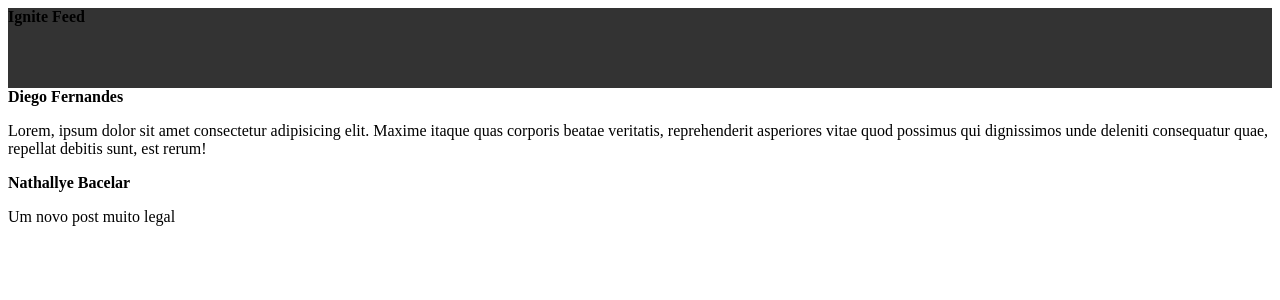
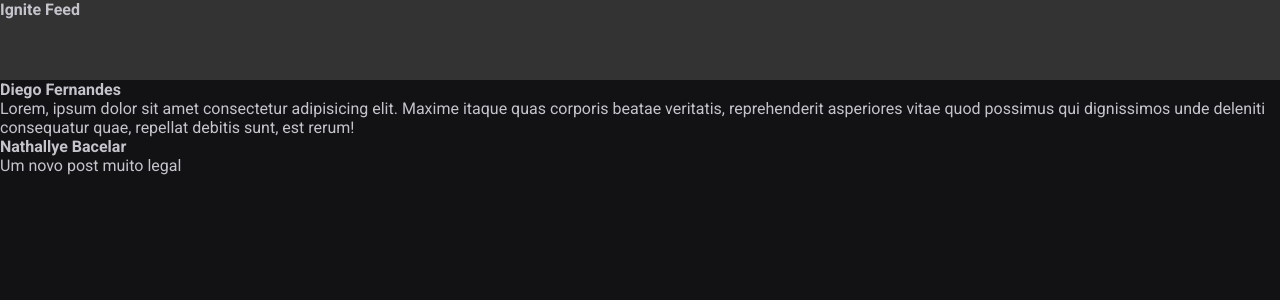
Before and after one commit to nathallye/ignite-feed, a React (Vite) app: page / in a window 1280 px wide. Shown: the top 300 px of the page. Built offline with nearby package versions, Linux system fonts and the light colour scheme.

Commit message:
Aplicação de CSS global

```diff
--- a/index.html
+++ b/index.html
@@ -2,8 +2,15 @@
 <html lang="en">
   <head>
     <meta charset="UTF-8" />
+
+    <link rel="preconnect" href="https://fonts.googleapis.com" />
+    <link rel="preconnect" href="https://fonts.gstatic.com" crossorigin />
+
     <link rel="icon" type="image/svg+xml" href="/vite.svg" />
     <meta name="viewport" content="width=device-width, initial-scale=1.0" />
+
+    <link href="https://fonts.googleapis.com/css2?family=Roboto:wght@400;700&display=swap" rel="stylesheet" />
+
     <title>Vite + React</title>
   </head>
   <body>
--- a/src/App.jsx
+++ b/src/App.jsx
@@ -1,5 +1,7 @@
 import Header from "./components/Header";
 import Post from "./components/Post";
+
+import "./global.css";
 
 export default function App() {
 
--- /dev/null
+++ b/src/global.css
@@ -0,0 +1,31 @@
+:root { /*Variáveis css*/
+  --white: #fff;
+
+  --gray-100: #e1e1e6;
+  --gray-300: #c4c4cc;
+  --gray-400: #8d8d99;
+  --gray-600: #323238;
+  --gray-700: #29292e;
+  --gray-800: #202024;
+  --gray-900: #121214;
+
+  --green-500: #00875f;
+}
+
+* {
+  margin: 0;
+  padding: 0;
+  box-sizing: border-box;
+}
+
+body {
+  background: var(--gray-900);
+  color: var(--gray-300);
+  -webkit-font-smoothing: antialiased; /*Aplica nos navegadores baseados no webkit uma padronização das fontes que não são padrões do sistema, elas ficam mais finas*/
+}
+
+body, input, textarea, button {
+  font-family: "Roboto", sans-serif;
+  font-weight: 400;
+  font-size: 1rem;
+}
--- a/src/styles.css
+++ /dev/null
@@ -1,3 +0,0 @@
-body {
-  background: #121214;
-}
```
Also changed, not shown: 1 other file (tests, documents, lock files or other folders).
